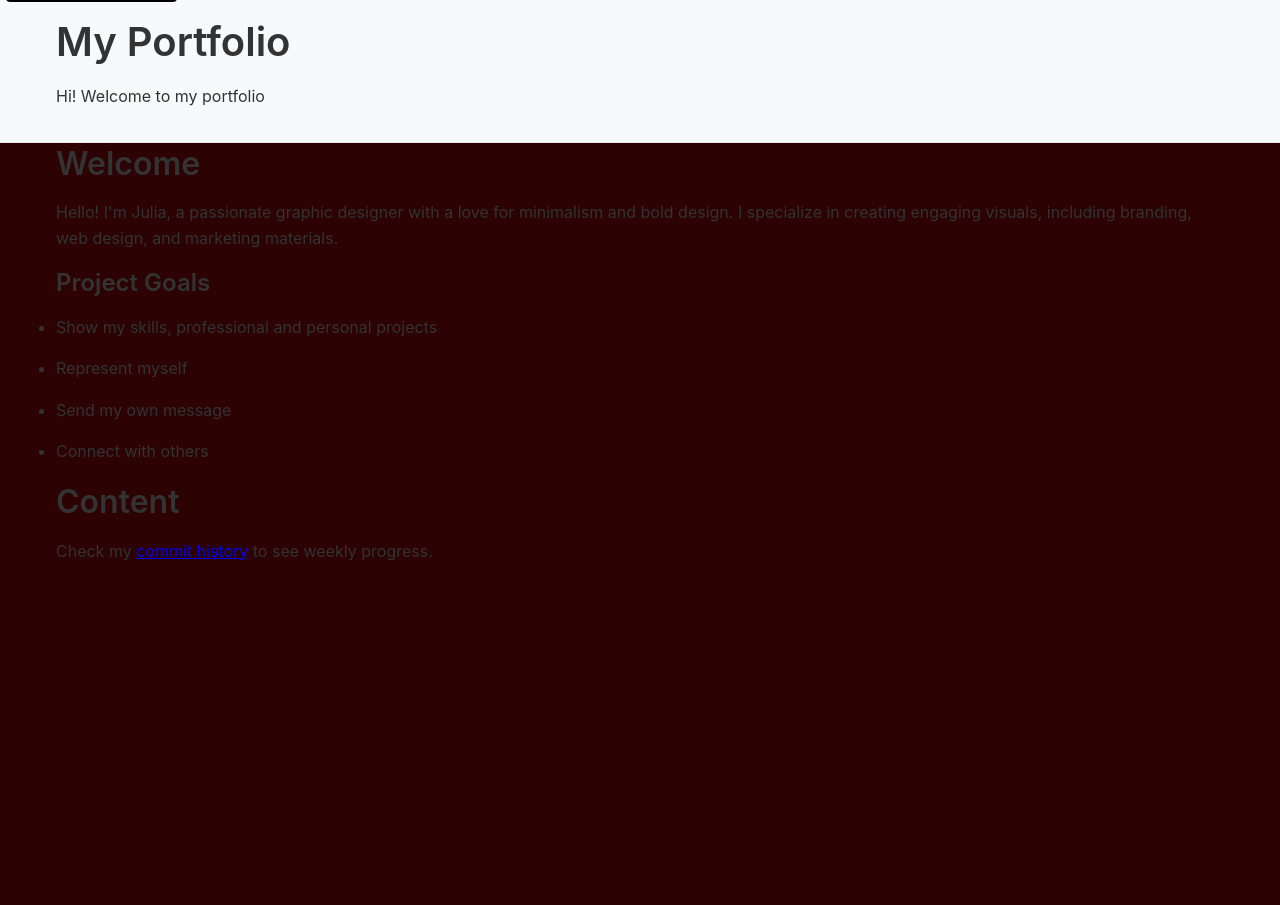
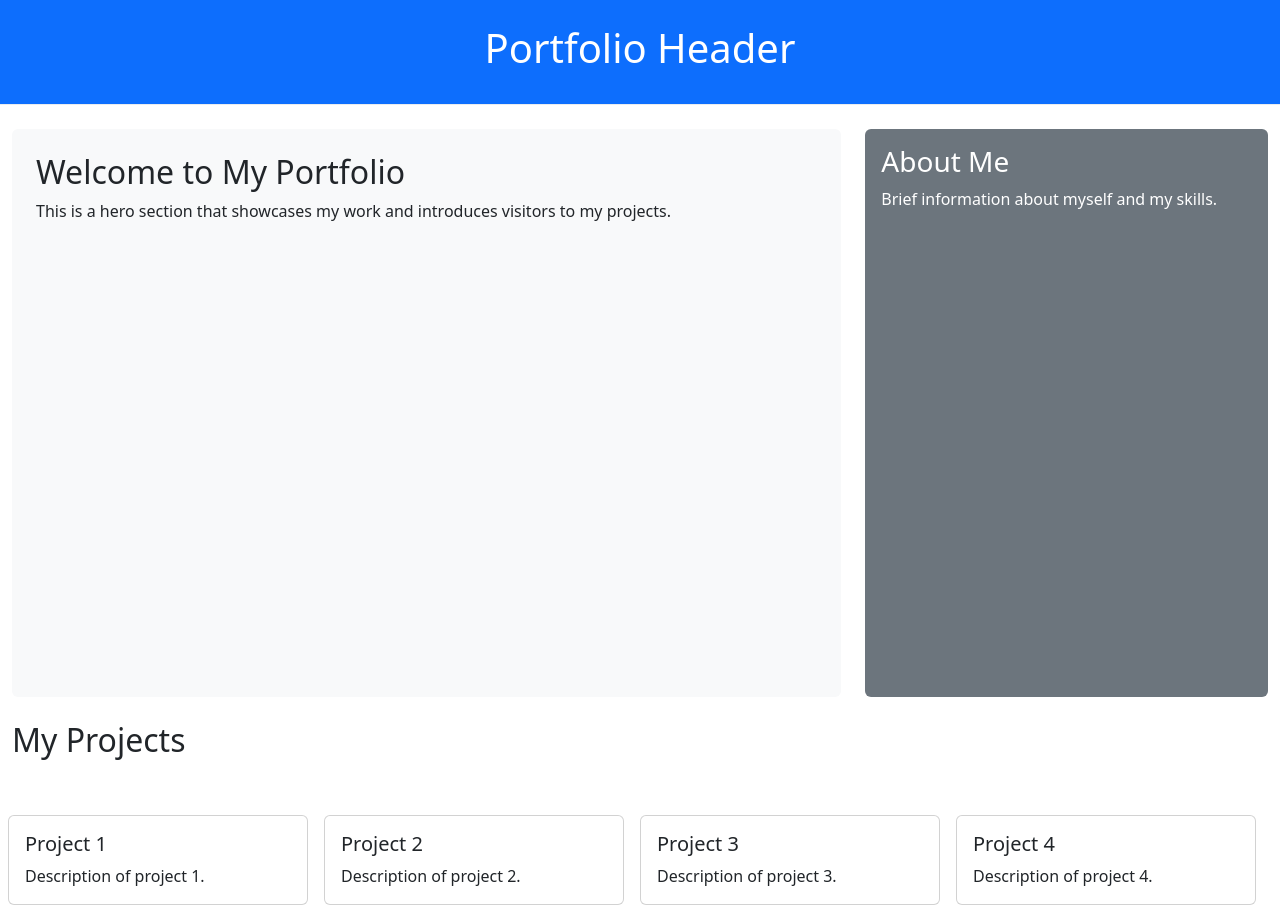
Before and after one commit to JuConti/projectweb2025, a website: page resources/index.html in a window 1280 px wide. Before the commit the page ends 800 px from the top, so only its background shows below. Drawn offline with nearby package versions, Linux system fonts and the light colour scheme.

Commit message:
index - bootstrap

```diff
--- a/resources/index.html
+++ b/resources/index.html
@@ -1,48 +1,88 @@
 <!DOCTYPE html> <!-- Declaración del tipo de documento: HTML5 -->
 <html lang="es"> <!-- Idioma principal del documento: español -->
 	<head>
-		<meta charset="UTF-8" /> <!-- Codificación de caracteres: UTF-8 para soportar caracteres especiales -->
 		<meta name="viewport" content="width=device-width, initial-scale=1.0" /> <!-- Hace el sitio responsive en dispositivos móviles -->
 		<title>Project Web 2025</title> <!-- Título que aparece en la pestaña del navegador -->
 		<meta name="description" content="A student web project for WEB ATELIER (UDIT) course" /> <!-- Descripción para SEO -->
 		<link rel="stylesheet" href="../assets/css/style.css" /> <!-- Enlace a la hoja de estilos principal -->
+		<meta charset="utf-8" />
+		<meta name="viewport" content="width=device-width, initial-scale=1" />
+		<title>Bootstrap Grid Test</title>
+		<link
+			href="https://cdn.jsdelivr.net/npm/bootstrap@5.3.3/dist/css/bootstrap.min.css"
+			rel="stylesheet"
+			integrity="sha384-QWTKZyjpPEjISv5WaRU9OFeRpok6YctnYmDr5pNlyT2bRjXh0JMhjY6hW+ALEwIH"
+			crossorigin="anonymous" />
 		<!-- Sugerencia: Puedes añadir favicon y fuentes externas aquí para mejorar la apariencia -->
 	</head>
 	<body>
-		<a href="#main" class="skip-link">Skip to main content</a> <!-- Enlace de accesibilidad para saltar al contenido principal -->
+		<div class="container-fluid">
+	<!-- Header -->
+	<header class="row bg-primary text-white py-4">
+		<div class="col-12">
+			<h1 class="text-center">Portfolio Header</h1>
+		</div>
+	</header>
 
-		<header>
-			<div class="container">
-				<h1>My Portfolio</h1> <!-- Título principal de la página -->
-				<p>Hi! Welcome to my portfolio</p> <!-- Subtítulo o descripción breve -->
+	<!-- Main Content -->
+	<main class="row py-4 g-4">
+		<!-- Hero Section -->
+		<section class="col-lg-8">
+			<div class="bg-light p-4 rounded h-100">
+				<h2>Welcome to My Portfolio</h2>
+				<p>This is a hero section that showcases my work and introduces visitors to my projects.</p>
 			</div>
-			<!-- Sugerencia: Puedes agregar un menú de navegación aquí -->
-		</header>
+		</section>
 
-		<main id="main" class="container">
-			<section>
-				<h2>Welcome</h2> <!-- Encabezado de sección -->
-				<p>
-					Hello! I'm Julia, a passionate graphic designer with a love for minimalism and bold design. I specialize in creating engaging visuals, including branding, web design, and marketing materials.
-				</p>
+		<!-- Sidebar -->
+		<aside class="col-lg-4">
+			<div class="bg-secondary text-white p-3 rounded h-100">
+				<h3>About Me</h3>
+				<p>Brief information about myself and my skills.</p>
+			</div>
+		</aside>
+	</main>
 
-				<h3>Project Goals</h3> <!-- Subtítulo para los objetivos del proyecto -->
-				<ul>
-					<li>Show my skills, professional and personal projects</li> <!-- Objetivo: Responsividad y accesibilidad -->
-					<li>Represent myself</li> <!-- Objetivo: Usar etiquetas semánticas -->
-					<li>Send my own message</li> <!-- Objetivo: CSS moderno -->
-					<li>Connect with others</li> <!-- Objetivo: Accesibilidad -->
-				</ul>
-				<!-- Sugerencia: Puedes añadir más objetivos o detalles sobre el proyecto -->
-			</section>
-
-			<section>
-				<h2>Content</h2>
-				<p>
-					Check my
-					<a href="https://github.com/JuConti/projectweb2025.git">commit history</a>
-					to see weekly progress.
-				</p>
-				<!-- Sugerencia: Puedes mostrar una lista de avances semanales aquí -->
-			</section>
-		</main>
+	<!-- Projects Grid -->
+	<section class="row">
+		<div class="col-12 mb-3">
+			<h2>My Projects</h2>
+		</div>
+		<div class="row row-cols-1 row-cols-sm-2 row-cols-lg-4 g-3">
+			<div class="col">
+				<div class="card h-100">
+					<div class="card-body">
+						<h5 class="card-title">Project 1</h5>
+						<p class="card-text">Description of project 1.</p>
+					</div>
+				</div>
+			</div>
+			<div class="col">
+				<div class="card h-100">
+					<div class="card-body">
+						<h5 class="card-title">Project 2</h5>
+						<p class="card-text">Description of project 2.</p>
+					</div>
+				</div>
+			</div>
+			<div class="col">
+				<div class="card h-100">
+					<div class="card-body">
+						<h5 class="card-title">Project 3</h5>
+						<p class="card-text">Description of project 3.</p>
+					</div>
+				</div>
+			</div>
+			<div class="col">
+				<div class="card h-100">
+					<div class="card-body">
+						<h5 class="card-title">Project 4</h5>
+						<p class="card-text">Description of project 4.</p>
+					</div>
+				</div>
+			</div>
+		</div>
+	</section>
+</div>
+</body>
+</html>
```
